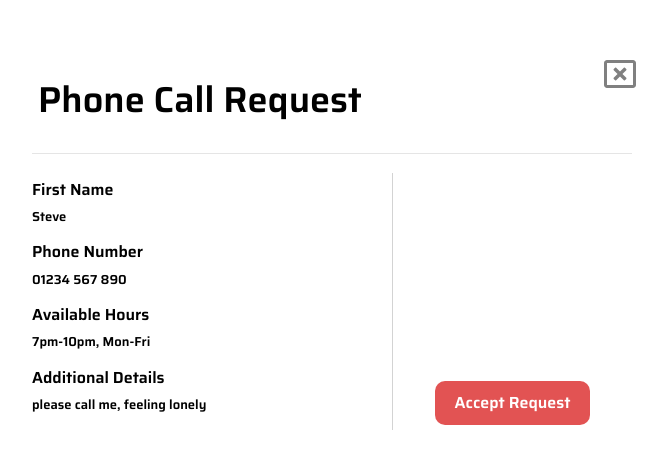
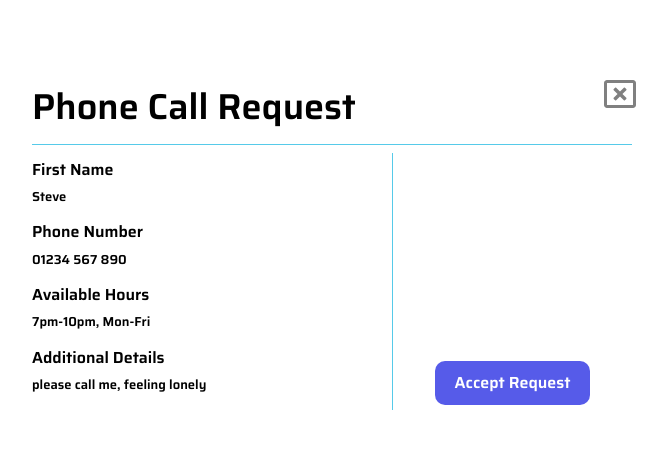
Before and after one commit to DRP-33/drp-33-frontend, a React (Create React App) app in the folder frontend/web-app/: page /phonepopup in a window 1280 px wide. Shown: the part 154-618 px from the top of the page, without its empty margins (308-975 px from the left). Built offline with nearby package versions, Linux system fonts and the light colour scheme.

Commit message:
changed style of popup overlays

```diff
--- a/frontend/web-app/src/components/PhonePopup.jsx
+++ b/frontend/web-app/src/components/PhonePopup.jsx
@@ -11,7 +11,6 @@ function PhonePopup() {
         <div className="popup">
             <div className="popup-inner">
                 <h2 className="headerStyle">Phone Call Request</h2>
-                <hr className="hseparator"></hr>
                 <a className="closeBtn" data-placement="top" data-toggle="tooltip" href="">
                 <FontAwesomeIcon className="icon" icon={faWindowClose} size="2x" />
                 </a>
--- a/frontend/web-app/src/components/SupplyPopUp.jsx
+++ b/frontend/web-app/src/components/SupplyPopUp.jsx
@@ -20,7 +20,6 @@ function SupplyPopup(props) {
         <div className="popup">
             <div className="popup-inner">
                 <h2 className="headerStyle">Supply Run Request</h2>
-                <hr className="hseparator"></hr>
                 <a className="closeBtn" data-placement="top" data-toggle="tooltip" href="">
                 <FontAwesomeIcon className="icon" icon={faWindowClose} size="2x" />
                 </a>
--- a/frontend/web-app/src/css/Popup.css
+++ b/frontend/web-app/src/css/Popup.css
@@ -7,7 +7,6 @@
     display: flex;
     justify-content: center;
     align-items: center;
-
 }
 
 .popup-inner {
@@ -16,6 +15,7 @@
     width: 100%;
     max-width: 640px;
     background-color: white;
+    border-radius: 5px;
 }
 
 .popup-inner .icon {
@@ -30,20 +30,22 @@
     text-decoration: none;
 }
 
+
 .headerStyle {
     font-family: Saira;
     font-style: normal;
     font-weight: 600;
     font-size: 36px;
-    line-height: 63px;
+    line-height: 50px;
     align-items: left;
     color: black;
-    padding: 1%;
-
+    padding-bottom: 2%;
+    border-bottom: 1px solid #56cae9;
 }
 
-.hseparator {
-    color: grey;
+.hSeparator {
+    background-color: #56cae9;
+    color: #56cae9;
     height: 3px;
     width: 100%;
 }
@@ -51,19 +53,17 @@
 .pcontainer {
     width: 100%;
     display:flex;
-    background-color: white;
 }
 
 .pleftContainer {
     width: 60%;
-    background-color: white;
+
 }
 
 .prightContainer {
     position:relative;
     width: 40%;
-    background-color: white;
-    border-left: 1px solid lightgray;
+    border-left: 1px solid #56cae9;
 }
 
 .fieldTitle {
@@ -91,8 +91,8 @@
 }
 
 .accept-btn {
-    background-color: #E25353;
-    border: #E25353;
+    background-color: #565be9;
+    border: #565be9;
     padding: 10px 20px;
     border-radius: 10px;
     color: white;
@@ -100,6 +100,12 @@
     position:absolute;
     bottom:2%;
 }
+
+.accept-btn:hover {
+    transform: scale(0.95);
+    transition-duration: 0.2s;
+}
+
 .mapContainer {
     text-align:center;
     background-color: grey;
```
